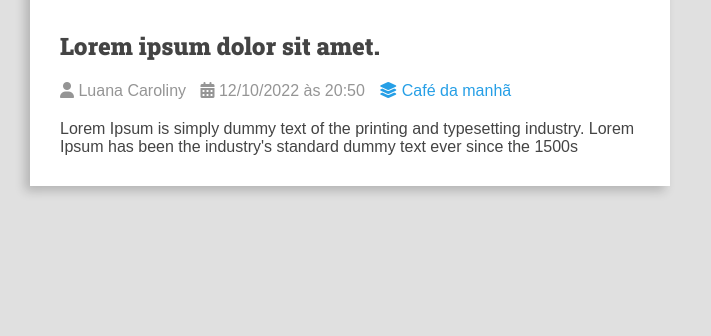
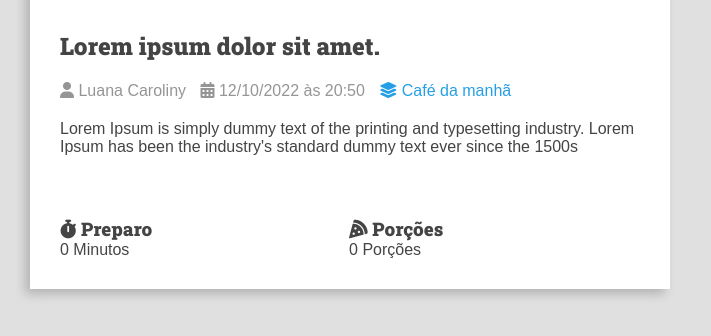
Before and after one commit to luacarol/recipes, a Django app: page / in a window 1280 px wide. Shown: the part 230-566 px from the top of the page, without its empty margins (0-711 px from the left). Run offline with Django 3.2, Linux system fonts and the light colour scheme; some libraries are stand-ins or nearby versions.

Commit message:
Usando o flex flow, shrink e grow

```diff
--- a/recipes/templates/recipes/pages/home.html
+++ b/recipes/templates/recipes/pages/home.html
@@ -37,6 +37,17 @@
                     <p>Lorem Ipsum is simply dummy text of the printing and typesetting industry. Lorem Ipsum has been the industry's standard dummy text ever since the 1500s</p>
                 </div>
 
+                <div class="recipe-meta-container">
+                    <div class="recipe-meta recipe-preparation">
+                        <h3 class="recipe-meta-title"><i class="fas fa-stopwatch"></i> Preparo</h3>
+                        <div class="recipe-meta-text">0 Minutos</div>
+                    </div>
+                    <div class="recipe-meta recipe-servings">
+                        <h3 class="recipe-meta-title"><i class="fas fa-pizza-slice"></i> Porções</h3>
+                        <div class="recipe-meta-text">0 Porções</div>
+                    </div>
+                </div>
+
             </div>
 
         </div>
--- a/recipes/templates/recipes/partials/head.html
+++ b/recipes/templates/recipes/partials/head.html
@@ -216,5 +216,18 @@
             padding: var(--spacing-gutter-medium);
             padding-top: 2rem;
         }
+
+        .recipe-meta-container {
+            display: flex;
+            flex-flow: row wrap;
+            padding: var(--spacing-gutter-medium);
+        }
+
+        .recipe-meta {
+            display: flex;
+            flex-flow: column nowrap;
+            flex-shrink: 1;
+            flex-grow: 1;
+        }
     </style>
 </head>
```
